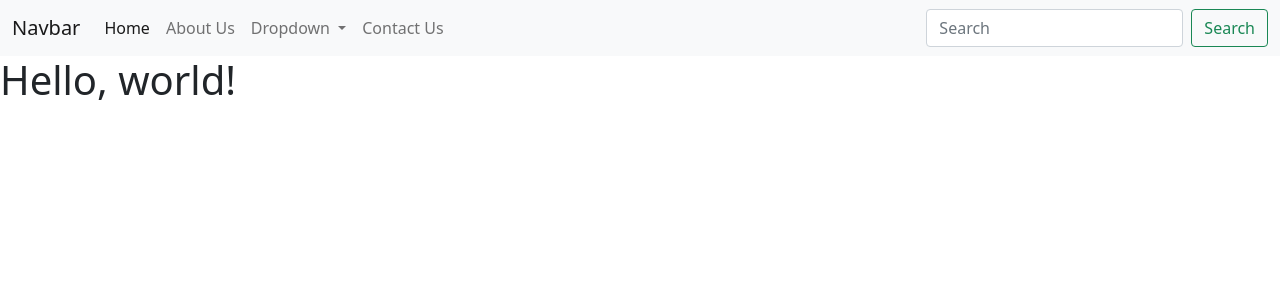
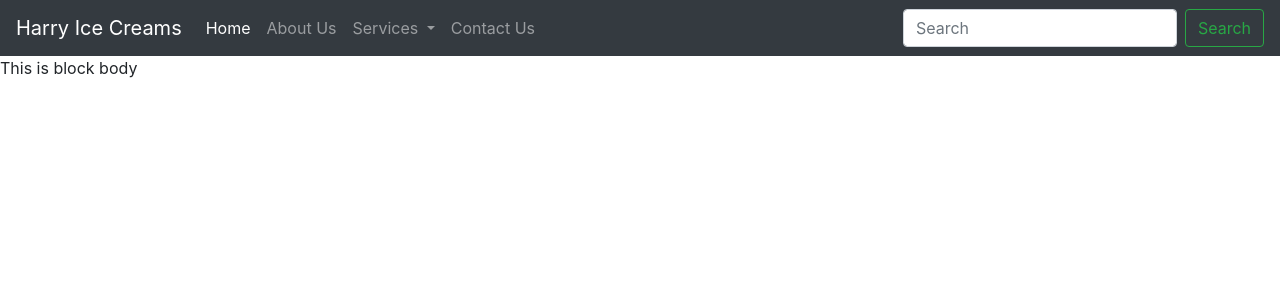
Before and after one commit to shankhanil007/Django-Practice, a Django app: page / in a window 1280 px wide. Shown: the top 300 px of the page. Run offline with Django 3.2, Linux system fonts and the light colour scheme; some libraries are stand-ins or nearby versions.

Commit message:
Added base.html

```diff
--- a/Django Tutorial/Hello/Hello/urls.py
+++ b/Django Tutorial/Hello/Hello/urls.py
@@ -16,6 +16,10 @@ Including another URLconf
 from django.contrib import admin
 from django.urls import path, include
 
+admin.site.site_header = "Harry Icecream Admin"
+admin.site.site_title = "Harry Icecream Admin Portal"
+admin.site.index_title = "Welcome to Harry Icecream"
+
 urlpatterns = [
     path('admin/', admin.site.urls),
     path('',include('home.urls'))
--- /dev/null
+++ b/Django Tutorial/Hello/templates/base.html
@@ -0,0 +1,104 @@
+{% comment %}
+<h1>Hello World</h1>
+{{variable}} {% endcomment %}
+
+<!DOCTYPE html>
+<html lang="en">
+  <head>
+    <!-- Required meta tags -->
+    <meta charset="utf-8" />
+    <meta
+      name="viewport"
+      content="width=device-width, initial-scale=1, shrink-to-fit=no"
+    />
+
+    <!-- Bootstrap CSS -->
+    <link
+      rel="stylesheet"
+      href="https://stackpath.bootstrapcdn.com/bootstrap/4.4.1/css/bootstrap.min.css"
+      integrity="sha384-Vkoo8x4CGsO3+Hhxv8T/Q5PaXtkKtu6ug5TOeNV6gBiFeWPGFN9MuhOf23Q9Ifjh"
+      crossorigin="anonymous"
+    />
+
+    <title>{% block title %}{% endblock title %} | Harry Ice Creams</title>
+  </head>
+  <body>
+    <nav class="navbar navbar-expand-lg navbar-dark bg-dark">
+      <a class="navbar-brand" href="#">Harry Ice Creams</a>
+      <button
+        class="navbar-toggler"
+        type="button"
+        data-toggle="collapse"
+        data-target="#navbarSupportedContent"
+        aria-controls="navbarSupportedContent"
+        aria-expanded="false"
+        aria-label="Toggle navigation"
+      >
+        <span class="navbar-toggler-icon"></span>
+      </button>
+
+      <div class="collapse navbar-collapse" id="navbarSupportedContent">
+        <ul class="navbar-nav mr-auto">
+          <li class="nav-item active">
+            <a class="nav-link" href="/"
+              >Home <span class="sr-only">(current)</span></a
+            >
+          </li>
+          <li class="nav-item">
+            <a class="nav-link" href="/about">About Us</a>
+          </li>
+          <li class="nav-item dropdown">
+            <a
+              class="nav-link dropdown-toggle"
+              href="/services"
+              id="navbarDropdown"
+              role="button"
+              data-toggle="dropdown"
+              aria-haspopup="true"
+              aria-expanded="false"
+            >
+              Services
+            </a>
+            <div class="dropdown-menu" aria-labelledby="navbarDropdown">
+              <a class="dropdown-item" href="/services">Ice Cream</a>
+              <a class="dropdown-item" href="#">Softy</a>
+              <div class="dropdown-divider"></div>
+              <a class="dropdown-item" href="#">Family Pack</a>
+            </div>
+          </li>
+          <li class="nav-item">
+            <a class="nav-link" href="/contact">Contact Us</a>
+          </li>
+        </ul>
+        <form class="form-inline my-2 my-lg-0">
+          <input
+            class="form-control mr-sm-2"
+            type="search"
+            placeholder="Search"
+            aria-label="Search"
+          />
+          <button class="btn btn-outline-success my-2 my-sm-0" type="submit">
+            Search
+          </button>
+        </form>
+      </div>
+    </nav>
+
+    {% block body%} {% endblock body%}
+
+    <!-- Optional JavaScript; choose one of the two! -->
+
+    <!-- Option 1: Bootstrap Bundle with Popper -->
+    <script
+      src="https://cdn.jsdelivr.net/npm/bootstrap@5.0.0-beta3/dist/js/bootstrap.bundle.min.js"
+      integrity="sha384-JEW9xMcG8R+pH31jmWH6WWP0WintQrMb4s7ZOdauHnUtxwoG2vI5DkLtS3qm9Ekf"
+      crossorigin="anonymous"
+    ></script>
+
+    <!-- Option 2: Separate Popper and Bootstrap JS -->
+    <!--
+    <script src="https://cdn.jsdelivr.net/npm/@popperjs/core@2.9.1/dist/umd/popper.min.js" integrity="sha384-SR1sx49pcuLnqZUnnPwx6FCym0wLsk5JZuNx2bPPENzswTNFaQU1RDvt3wT4gWFG" crossorigin="anonymous"></script>
+    <script src="https://cdn.jsdelivr.net/npm/bootstrap@5.0.0-beta3/dist/js/bootstrap.min.js" integrity="sha384-j0CNLUeiqtyaRmlzUHCPZ+Gy5fQu0dQ6eZ/xAww941Ai1SxSY+0EQqNXNE6DZiVc" crossorigin="anonymous"></script>
+    -->
+  </body>
+</html>
--- a/Django Tutorial/Hello/templates/index.html
+++ b/Django Tutorial/Hello/templates/index.html
@@ -1,101 +1 @@
-{% comment %}
-<h1>Hello World</h1>
-{{variable}} {% endcomment %}
-
-<!DOCTYPE html>
-<html lang="en">
-  <head>
-    <!-- Required meta tags -->
-    <meta charset="utf-8" />
-    <meta name="viewport" content="width=device-width, initial-scale=1" />
-
-    <!-- Bootstrap CSS -->
-    <link
-      href="https://cdn.jsdelivr.net/npm/bootstrap@5.0.0-beta3/dist/css/bootstrap.min.css"
-      rel="stylesheet"
-      integrity="sha384-eOJMYsd53ii+scO/bJGFsiCZc+5NDVN2yr8+0RDqr0Ql0h+rP48ckxlpbzKgwra6"
-      crossorigin="anonymous"
-    />
-
-    <title>Hello, world!</title>
-  </head>
-  <body>
-    <nav class="navbar navbar-expand-lg navbar-light bg-light">
-      <div class="container-fluid">
-        <a class="navbar-brand" href="#">Navbar</a>
-        <button
-          class="navbar-toggler"
-          type="button"
-          data-bs-toggle="collapse"
-          data-bs-target="#navbarSupportedContent"
-          aria-controls="navbarSupportedContent"
-          aria-expanded="false"
-          aria-label="Toggle navigation"
-        >
-          <span class="navbar-toggler-icon"></span>
-        </button>
-        <div class="collapse navbar-collapse" id="navbarSupportedContent">
-          <ul class="navbar-nav me-auto mb-2 mb-lg-0">
-            <li class="nav-item">
-              <a class="nav-link active" aria-current="page" href="#">Home</a>
-            </li>
-            <li class="nav-item">
-              <a class="nav-link" href="/about">About Us</a>
-            </li>
-            <li class="nav-item dropdown">
-              <a
-                class="nav-link dropdown-toggle"
-                href="#"
-                id="navbarDropdown"
-                role="button"
-                data-bs-toggle="dropdown"
-                aria-expanded="false"
-              >
-                Dropdown
-              </a>
-              <ul class="dropdown-menu" aria-labelledby="navbarDropdown">
-                <li><a class="dropdown-item" href="#">Action</a></li>
-                <li><a class="dropdown-item" href="#">Another action</a></li>
-                <li><hr class="dropdown-divider" /></li>
-                <li>
-                  <a class="dropdown-item" href="#">Something else here</a>
-                </li>
-              </ul>
-            </li>
-            <li class="nav-item">
-              <a class="nav-link" href="#">Contact Us</a>
-            </li>
-          </ul>
-          <form class="d-flex">
-            <input
-              class="form-control me-2"
-              type="search"
-              placeholder="Search"
-              aria-label="Search"
-            />
-            <button class="btn btn-outline-success" type="submit">
-              Search
-            </button>
-          </form>
-        </div>
-      </div>
-    </nav>
-
-    <h1>Hello, world!</h1>
-
-    <!-- Optional JavaScript; choose one of the two! -->
-
-    <!-- Option 1: Bootstrap Bundle with Popper -->
-    <script
-      src="https://cdn.jsdelivr.net/npm/bootstrap@5.0.0-beta3/dist/js/bootstrap.bundle.min.js"
-      integrity="sha384-JEW9xMcG8R+pH31jmWH6WWP0WintQrMb4s7ZOdauHnUtxwoG2vI5DkLtS3qm9Ekf"
-      crossorigin="anonymous"
-    ></script>
-
-    <!-- Option 2: Separate Popper and Bootstrap JS -->
-    <!--
-    <script src="https://cdn.jsdelivr.net/npm/@popperjs/core@2.9.1/dist/umd/popper.min.js" integrity="sha384-SR1sx49pcuLnqZUnnPwx6FCym0wLsk5JZuNx2bPPENzswTNFaQU1RDvt3wT4gWFG" crossorigin="anonymous"></script>
-    <script src="https://cdn.jsdelivr.net/npm/bootstrap@5.0.0-beta3/dist/js/bootstrap.min.js" integrity="sha384-j0CNLUeiqtyaRmlzUHCPZ+Gy5fQu0dQ6eZ/xAww941Ai1SxSY+0EQqNXNE6DZiVc" crossorigin="anonymous"></script>
-    -->
-  </body>
-</html>
+{% extends 'base.html' %} {% block body %} This is block body {%endblock body%}
```
Also changed, not shown: Django Tutorial/Hello/db.sqlite3.
